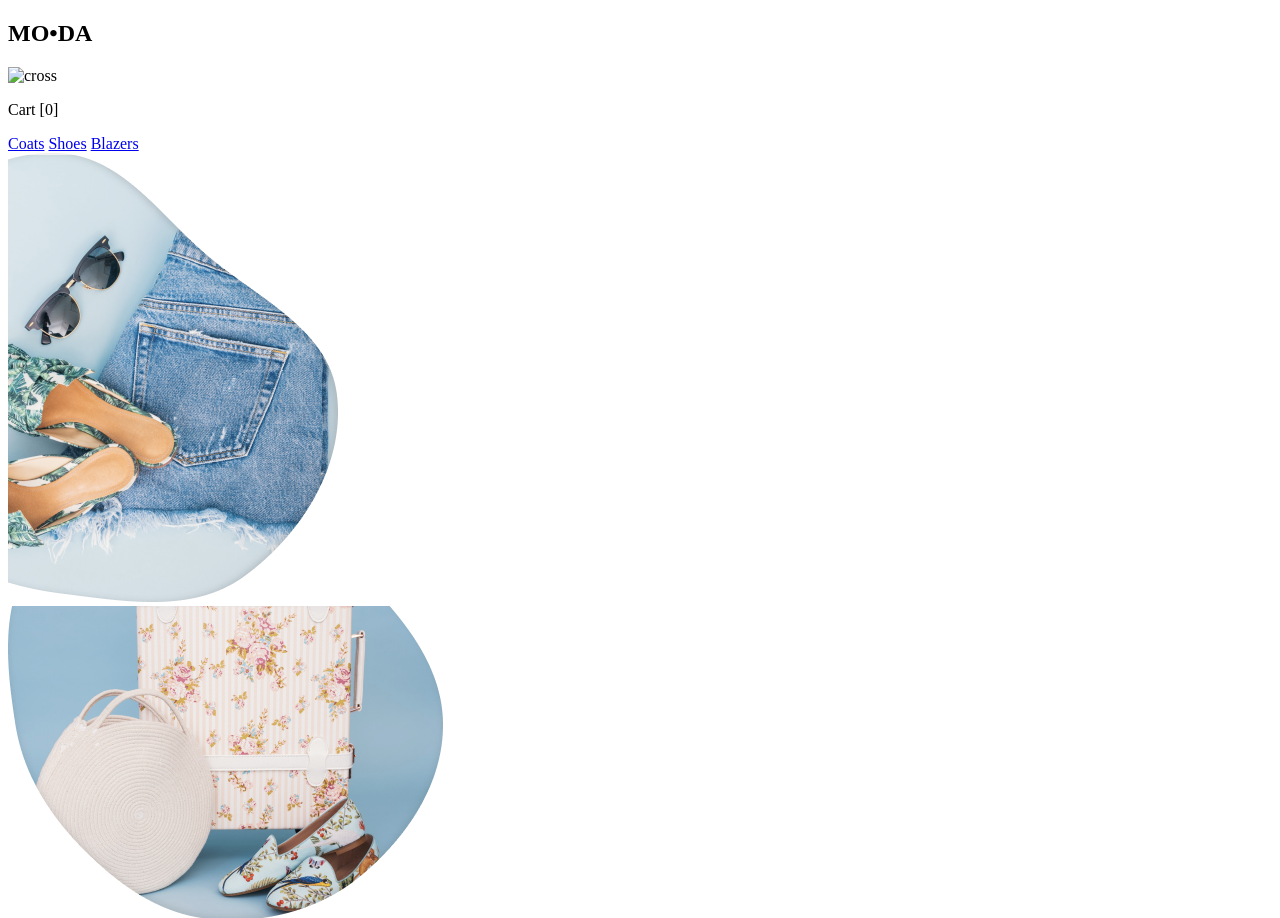
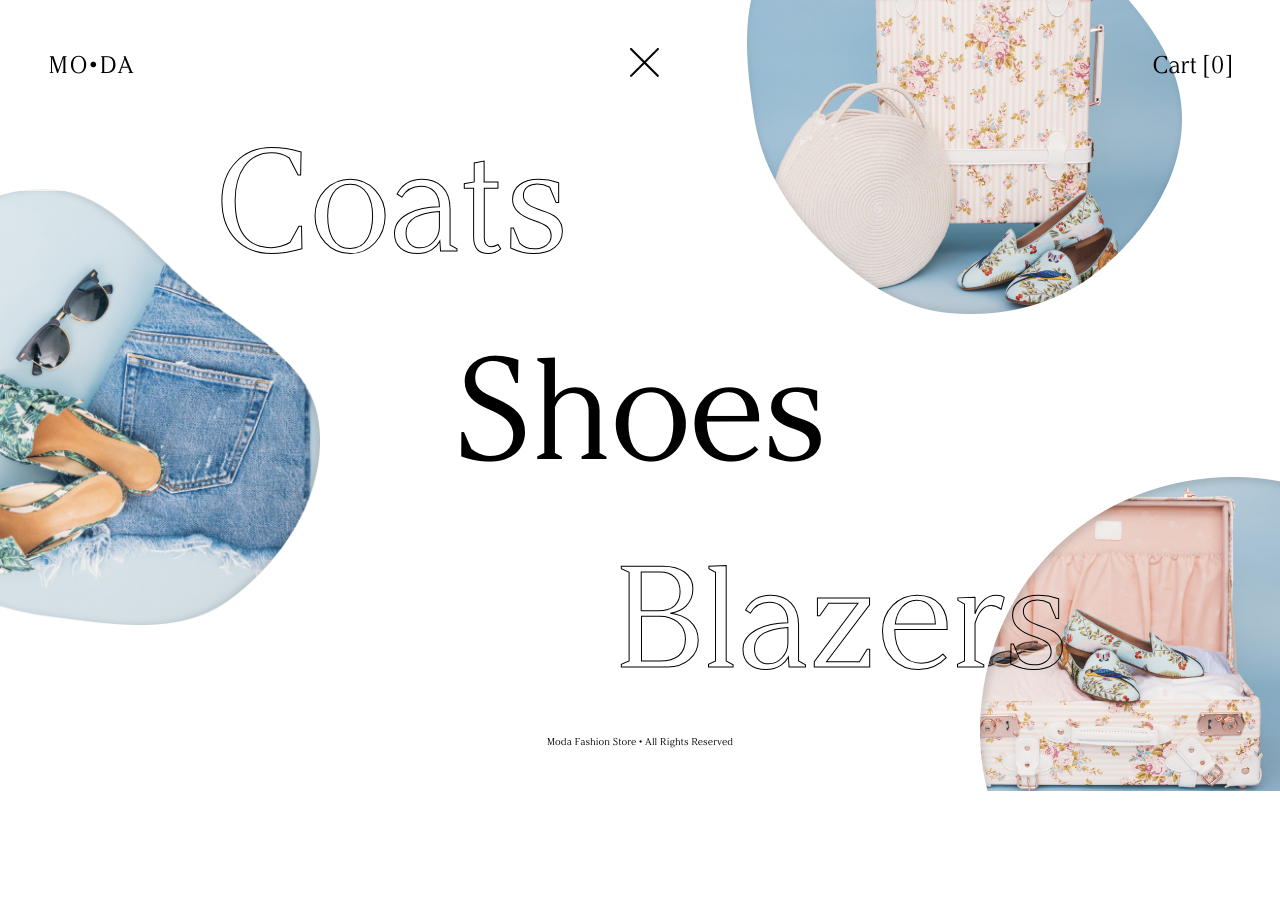
Before and after one commit to Preethi-Dev/Modern-Layout-16, a plain HTML site: page index.html in a window 1280 px wide. Shown: the top 918 px of the page. After the commit the page ends 800 px from the top, so only its background shows below. Drawn offline with Linux system fonts and the light colour scheme.

Commit message:
final version

```diff
--- a/index.html
+++ b/index.html
@@ -12,7 +12,7 @@
       <nav>
         <h1 class="logo">MO•DA</h1>
         <div class="close_icon">
-          <img src="./assets/images/cross.svg" alt="cross" />
+          <img src="./assets/images/Close Icon.png" alt="cross" />
         </div>
         <p class="cart">Cart [0]</p>
       </nav>
@@ -21,10 +21,18 @@
         <a href="/">Shoes</a>
         <a href="/">Blazers</a>
       </div>
-      <div class="image"><img src="./assets/images/Image01.png" alt="" /></div>
-      <div class="image"><img src="./assets/images/Image02.png" alt="" /></div>
-      <div class="image"><img src="./assets/images/Image03.png" alt="" /></div>
-      <p>Moda Fashion Store • All Rights Reserved</p>
+      <div class="image image01">
+        <img src="./assets/images/Image02.png" alt="" />
+      </div>
+      <div class="image image02">
+        <img src="./assets/images/Image01.png" alt="" />
+      </div>
+      <div class="image image03">
+        <img src="./assets/images/Image03.png" alt="" />
+      </div>
+      <footer>
+        <p>Moda Fashion Store • All Rights Reserved</p>
+      </footer>
     </div>
   </body>
 </html>
--- a/style.css
+++ b/style.css
@@ -1,5 +1,195 @@
 /* Resets */
+*,
+*::before,
+*::after {
+  margin: 0;
+  padding: 0;
+  box-sizing: border-box;
+}
+
+a {
+  text-decoration: none;
+}
+
 /* Fonts */
+@font-face {
+  font-family: "Argesta Display";
+  src: url(./assets/fonts/ArgestaDisplay-Regular.otf);
+}
+
 /* Variables */
+:root {
+  --primary: #000000;
+  --secondary: #ffffff;
+  --gap: 3rem;
+}
+
 /* Base Styles */
+nav {
+  display: flex;
+  justify-content: space-between;
+  align-items: center;
+}
+
+nav > *,
+footer p,
+.links a {
+  font-family: "Argesta Display";
+  font-style: normal;
+  font-weight: 400;
+  font-size: 1.5rem;
+  line-height: 100%;
+  color: var(--primary);
+}
+nav .logo {
+  letter-spacing: 0.08em;
+}
+nav .cart,
+.links a {
+  letter-spacing: -0.02em;
+}
+
+img {
+  max-width: 100%;
+}
+
+.links {
+  display: flex;
+  flex-direction: column;
+}
+
+.links a:nth-child(1) {
+  align-self: start;
+  -webkit-text-stroke: 1px;
+  -webkit-text-stroke-color: var(--primary);
+  -webkit-text-fill-color: transparent;
+}
+
+.links a:nth-child(2) {
+  align-self: center;
+}
+
+.links a:nth-child(3) {
+  align-self: end;
+  -webkit-text-stroke: 1px;
+  -webkit-text-stroke-color: var(--primary);
+  -webkit-text-fill-color: transparent;
+}
+
+footer p {
+  font-size: 0.625rem;
+}
+
 /* Mobile Styles */
+nav,
+footer {
+  padding: var(--gap);
+}
+
+.grid-container {
+  display: grid;
+  grid-template-columns: repeat(4, 1fr);
+}
+
+.grid-container > * {
+  grid-column: 1 / -1;
+}
+
+nav {
+  grid-row: 1;
+  z-index: 1;
+}
+
+.image.image01 {
+  display: none;
+}
+
+.image.image02 {
+  grid-column: 1 / span 2;
+  grid-row: 2;
+  place-self: start;
+}
+
+.image.image03 {
+  grid-column: span 2 / -1;
+  grid-row: 3;
+  place-self: end;
+}
+
+.links {
+  gap: 2rem;
+
+  grid-row: 2 / 4;
+  align-self: center;
+  z-index: 1;
+}
+
+.links a {
+  font-size: 5rem;
+}
+
+footer {
+  grid-row: 4;
+  justify-self: center;
+}
+
+/* Small Tablet Styles */
+@media screen and (min-width: 500px) {
+  .grid-container {
+    display: grid;
+    grid-template-columns: repeat(6, 1fr);
+  }
+
+  .links {
+    grid-column: 2 / span 4;
+  }
+}
+
+/* Large Tablet and Laptop Styles */
+@media screen and (min-width: 900px) {
+  .grid-container {
+    display: grid;
+    grid-template-columns: repeat(8, 1fr);
+  }
+
+  .links {
+    grid-column: 3 / span 4;
+  }
+
+  .image.image01 {
+    display: block;
+    grid-row: 1 / 3;
+    grid-column-start: 6;
+  }
+}
+
+@media screen and (min-width: 1200px) {
+  .grid-container {
+    display: grid;
+    grid-template-columns: repeat(12, 1fr);
+  }
+
+  .links {
+    grid-column: 3 / span 8;
+    gap: 4rem;
+  }
+
+  .links a {
+    font-size: 9rem;
+  }
+
+  .image.image01 {
+    grid-column-start: 8;
+  }
+
+  .image.image02 {
+    grid-row: 2 / 4;
+    grid-column-end: span 3;
+    align-self: center;
+  }
+
+  .image.image03 {
+    grid-row: 3 / 5;
+    grid-column-start: span 3;
+  }
+}
```
